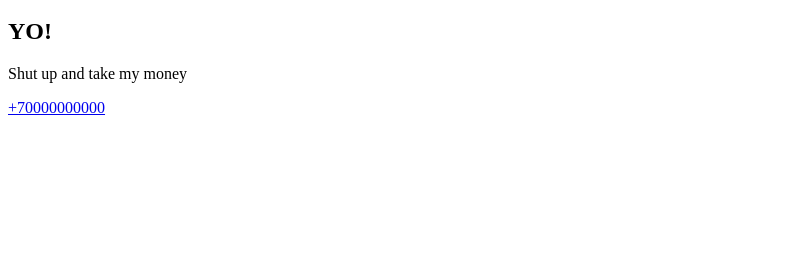
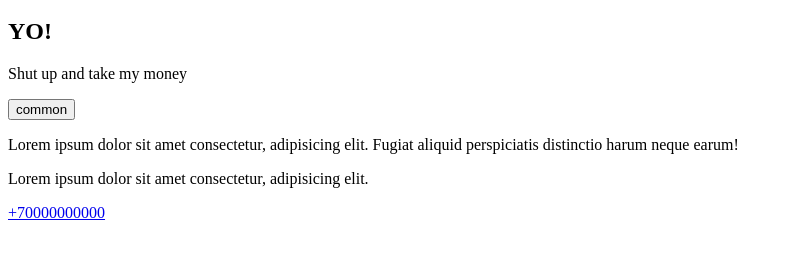
Before and after one commit to KIRILLVASILEVICH/epic-test-git, a plain HTML site: page index.html in a window 1280 px wide. Shown: the part 46-302 px from the top of the page, without its empty margins (0-792 px from the left). Drawn offline with Linux system fonts and the light colour scheme.

Commit message:
Add news and button

```diff
--- a/index.html
+++ b/index.html
@@ -20,7 +20,14 @@
   <section class="promo">
     <h1>YO!</h1>
     <p>Shut up and take my money</p>
+    <button>common</button>
   </section>
+
+  <div class="news">
+    <p>Lorem ipsum dolor sit amet consectetur, adipisicing elit. Fugiat aliquid perspiciatis distinctio harum neque earum!</p>
+    <p>Lorem ipsum dolor sit amet consectetur, adipisicing elit.</p>
+  </div>
+
 
   <footer class="page-footer">
     <a href="tel:+70000000000">+70000000000</a>
```
